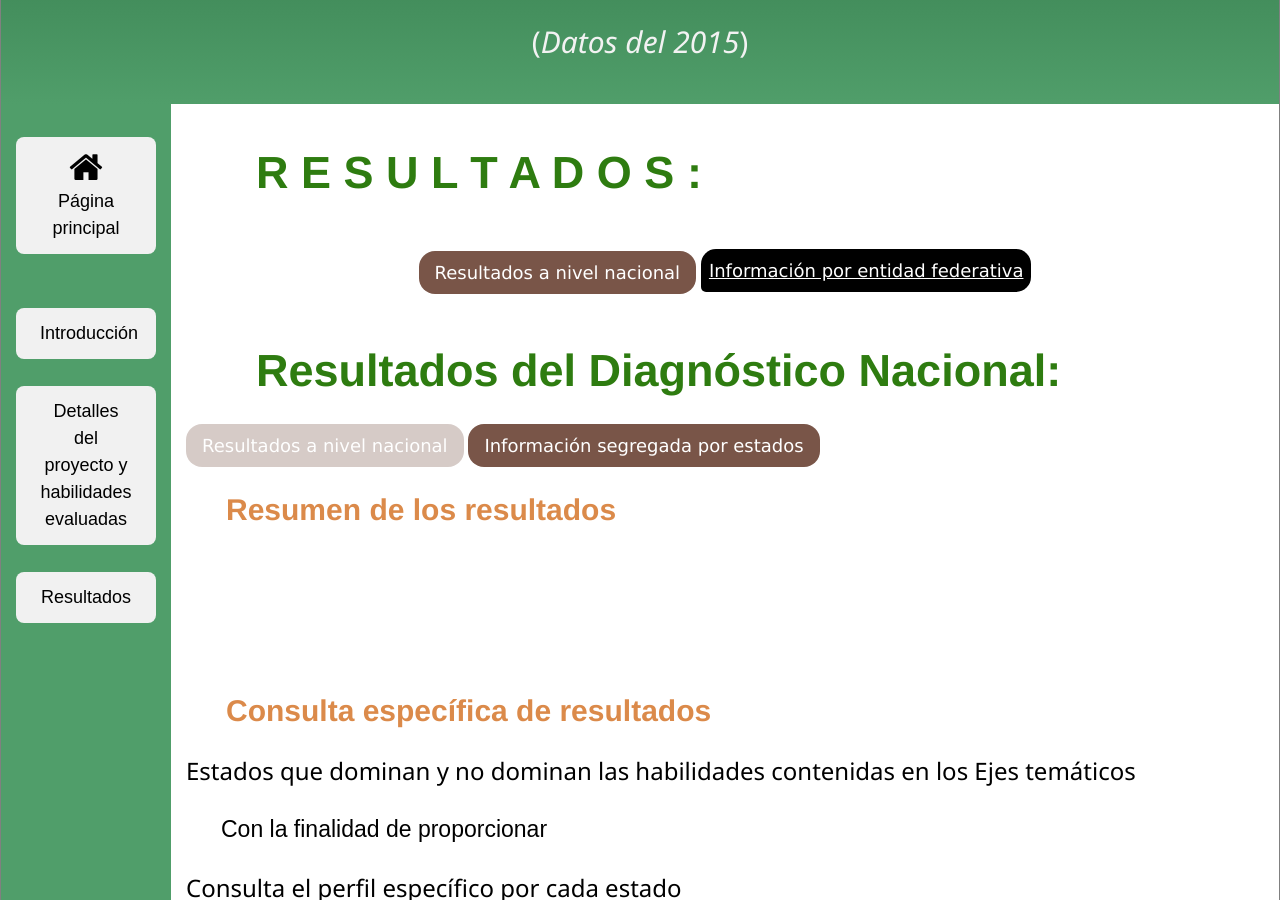
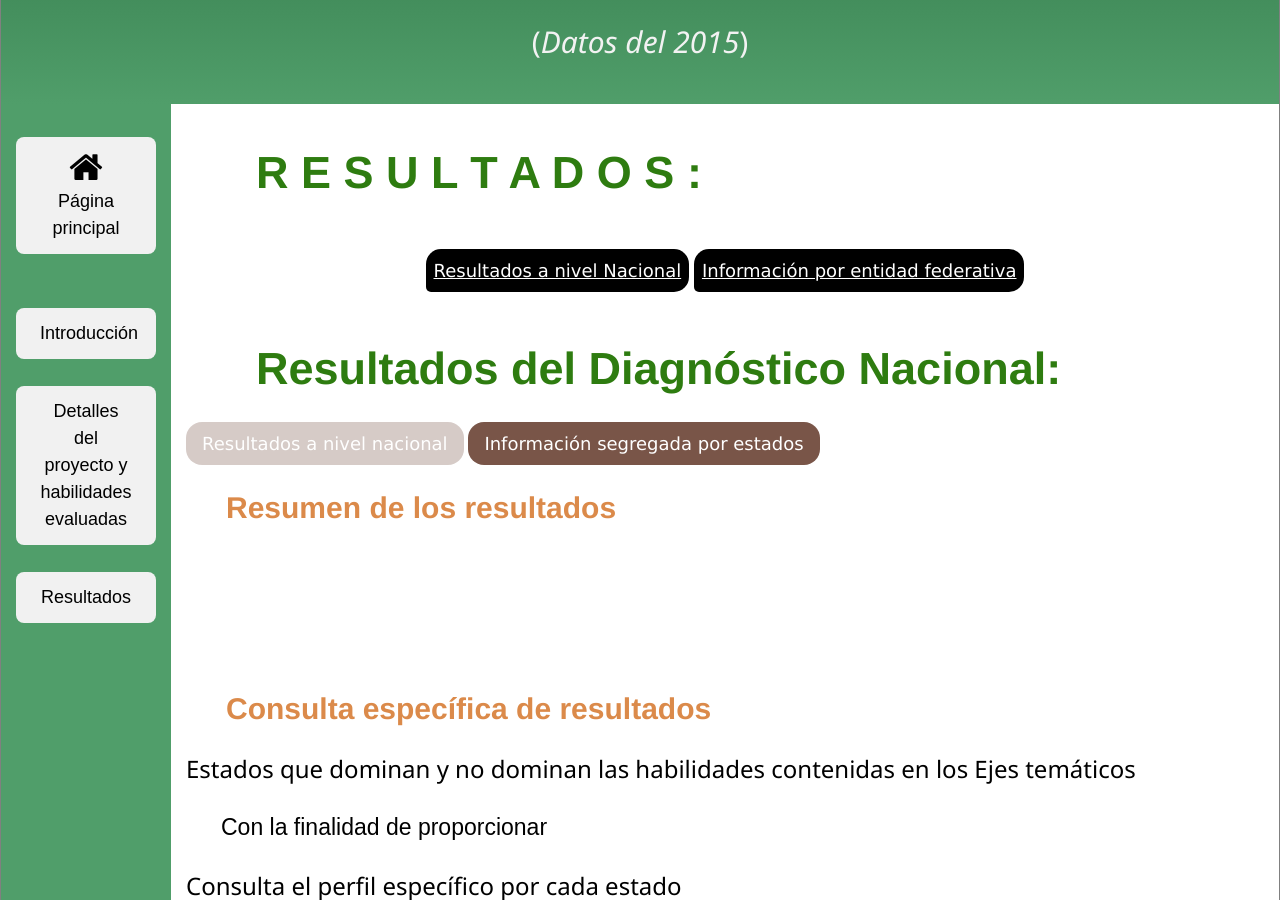
Before and after one commit to rimedie/rimedie.github.io, a Jekyll site: the page built from 1_InfoResultados.html, in a window 1280 px wide and 900 px high, scrolled down 347 px. Built offline with Jekyll 4.4.1, drawn with Linux system fonts in a browser that asks for light colours.

Commit message:
Update 1_Resultados.html

```diff
--- a/_layouts/1_Resultados.html
+++ b/_layouts/1_Resultados.html
@@ -233,7 +233,14 @@
  <h1 class="interact">R E S U L T A D O S :</h1>
 	<br>
  <center>
- <a href="" class="w3-btn w3-round-xlarge w3-brown w3-large w3-hover-khaki">Resultados a nivel nacional</a>
+<div class="dropdown">
+  <button class="dropbtn"><a href="https://rimedie.github.io/about_Filosifia.html" style="color:white;">Resultados a nivel Nacional</a></button>
+  <div class="dropdown-content">
+    <a href="/PLANEA-ELSEN_2015/Resultados_Nacionales.html#FEM">Eje 1: Forma, Espacio y Medida</a>
+    <a href="/PLANEA-ELSEN_2015/Resultados_Nacionales.html#MI">Eje 2: Manejo de la Información</a>
+    <a href="/PLANEA-ELSEN_2015/Resultados_Nacionales.html#SNPA">Eje 3: Sentido Numérico y Pensamiento Algebráico</a>
+   </div>
+</div>
 <div class="dropdown">
   <button class="dropbtn"><a href="https://rimedie.github.io/about_Filosifia.html" style="color:white;">Información por entidad federativa</a></button>
   <div class="dropdown-content">
```
